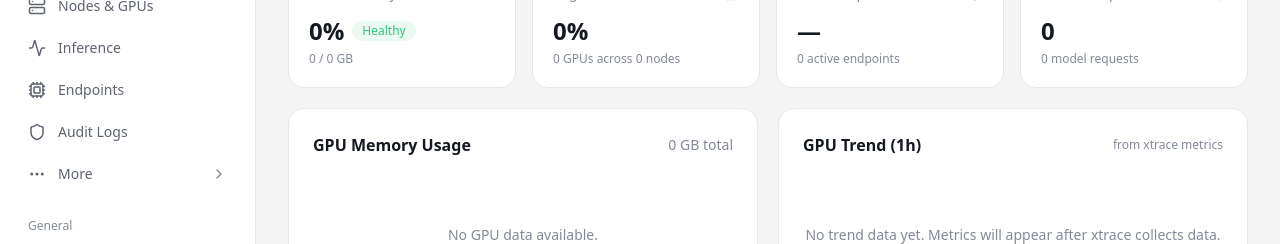
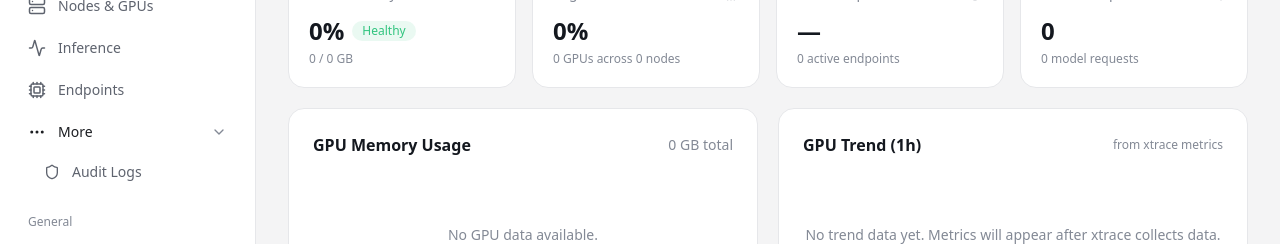
Before and after one commit to lipish/nebula, a React (Vite) app in the folder frontend/: page / in a window 1280 px wide. Both pictures are taken after a click on the button "More". Shown: the part 198-442 px from the top of the page. Built offline with nearby package versions, Linux system fonts and the light colour scheme; no server answers.

Commit message:
feat(frontend): move Audit Logs into collapsible More submenu

```diff
--- a/frontend/src/components/Sidebar.tsx
+++ b/frontend/src/components/Sidebar.tsx
@@ -1,6 +1,7 @@
+import { useState } from "react";
 import {
     LayoutDashboard, Box, Server, Settings, HelpCircle, MessageSquare,
-    MoreHorizontal, ChevronRight, Diamond, Activity, Cpu, Shield
+    MoreHorizontal, ChevronRight, ChevronDown, Diamond, Activity, Cpu, Shield
 } from "lucide-react";
 import { cn } from "@/lib/utils";
 
@@ -16,8 +17,12 @@ const menuItems = [
     { id: 'nodes', icon: Server, label: "Nodes & GPUs" },
     { id: 'inference', icon: Activity, label: "Inference" },
     { id: 'endpoints', icon: Cpu, label: "Endpoints" },
+    {
+        icon: MoreHorizontal, label: "More", hasArrow: true,
+        children: [
             { id: 'audit', icon: Shield, label: "Audit Logs" },
-    { icon: MoreHorizontal, label: "More", hasArrow: true },
+        ],
+    },
 ];
 
 const generalItems = [
@@ -27,6 +32,7 @@ const generalItems = [
 ];
 
 const Sidebar = ({ page, setPage, clusterHealthy }: SidebarProps) => {
+    const [moreOpen, setMoreOpen] = useState(false);
     return (
         <aside className="fixed left-0 top-0 h-screen w-64 bg-card border-r border-border flex flex-col">
             <div className="px-6 py-6 flex items-center gap-2.5">
@@ -38,13 +44,15 @@ const Sidebar = ({ page, setPage, clusterHealthy }: SidebarProps) => {
                 <p className="text-xs font-medium text-muted-foreground px-3 mb-2">Menu</p>
                 <div className="space-y-0.5">
                     {menuItems.map((item) => (
+                        <div key={item.label}>
                             <button
-                            key={item.label}
-                            onClick={item.id ? () => setPage(item.id) : undefined}
+                                onClick={item.children ? () => setMoreOpen(!moreOpen) : item.id ? () => setPage(item.id) : undefined}
                                 className={cn(
                                     "flex items-center justify-between w-full px-3 py-2.5 rounded-lg text-sm font-medium transition-colors",
                                     item.id && page === item.id
                                         ? "bg-sidebar-accent text-sidebar-accent-foreground"
+                                        : item.children && moreOpen
+                                            ? "text-sidebar-accent-foreground"
                                             : "text-sidebar-foreground hover:bg-sidebar-accent/50"
                                 )}
                             >
@@ -52,8 +60,32 @@ const Sidebar = ({ page, setPage, clusterHealthy }: SidebarProps) => {
                                     <item.icon className="h-[18px] w-[18px]" />
                                     {item.label}
                                 </div>
-                            {item.hasArrow && <ChevronRight className="h-4 w-4 text-muted-foreground" />}
+                                {item.hasArrow && (
+                                    moreOpen
+                                        ? <ChevronDown className="h-4 w-4 text-muted-foreground" />
+                                        : <ChevronRight className="h-4 w-4 text-muted-foreground" />
+                                )}
                             </button>
+                            {item.children && moreOpen && (
+                                <div className="ml-4 mt-0.5 space-y-0.5">
+                                    {item.children.map((child) => (
+                                        <button
+                                            key={child.label}
+                                            onClick={() => setPage(child.id)}
+                                            className={cn(
+                                                "flex items-center gap-3 w-full px-3 py-2 rounded-lg text-sm font-medium transition-colors",
+                                                page === child.id
+                                                    ? "bg-sidebar-accent text-sidebar-accent-foreground"
+                                                    : "text-sidebar-foreground hover:bg-sidebar-accent/50"
+                                            )}
+                                        >
+                                            <child.icon className="h-[16px] w-[16px]" />
+                                            {child.label}
+                                        </button>
+                                    ))}
+                                </div>
+                            )}
+                        </div>
                     ))}
                 </div>
 
```
Lines whose indentation alone changed are shown as unchanged.
